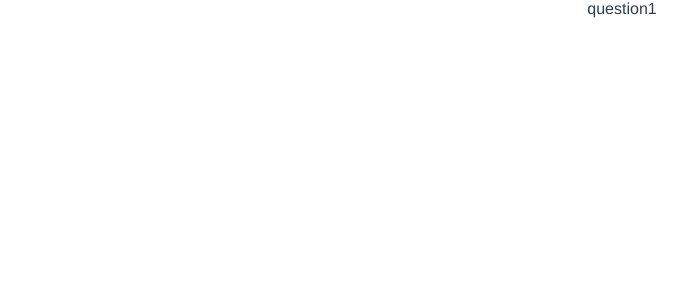
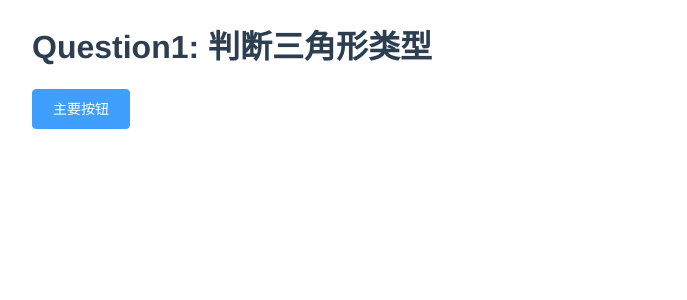
Before and after one commit to Ultrasty/SoftwareTesting, a Vue app: page /#/content in a window 1280 px wide. Shown: the top 300 px of the page, without its empty margins (18-705 px from the left). Built offline with nearby package versions, Linux system fonts and the light colour scheme.

Commit message:
去掉了左下角的滚动条

```diff
--- a/src/App.vue
+++ b/src/App.vue
@@ -14,6 +14,7 @@ export default {
 </script>
 <style>
 
+
 body{
   margin: 0;
 }
--- a/src/components/main.vue
+++ b/src/components/main.vue
@@ -14,15 +14,17 @@
       </el-header>
       <el-container style="height: 92%; border: 0px solid #eee">
         <el-aside width="250px" style="background-color: #3c3f41;">
+          <div>
             <el-scrollbar style="height: 100%;">
-            <el-menu background-color="#3c3f41" active-text-color="#5fc0f7" :default-openeds="['1','2']" text-color="white">
+              <el-menu background-color="#3c3f41" active-text-color="#5fc0f7" :default-openeds="['1','2']"
+                       text-color="white">
                 <el-submenu index="1">
                   <template slot="title"><i class="el-icon-message"></i>练习题</template>
                   <el-menu-item-group>
-                  <el-menu-item index="1-1" @click="q1" style="padding-left: 25px;">1.	判断三角形类型</el-menu-item>
-                  <el-menu-item index="1-2" @click="q2" style="padding-left: 25px;">2.	电脑销售系统</el-menu-item>
-                  <el-menu-item index="1-3" @click="q3" style="padding-left: 25px;">3.	电信收费问题系统</el-menu-item>
-                  <el-menu-item index="1-4" @click="q4" style="padding-left: 25px;">4.	万年历问题</el-menu-item>
+                    <el-menu-item index="1-1" @click="q1" style="padding-left: 25px;">1. 判断三角形类型</el-menu-item>
+                    <el-menu-item index="1-2" @click="q2" style="padding-left: 25px;">2. 电脑销售系统</el-menu-item>
+                    <el-menu-item index="1-3" @click="q3" style="padding-left: 25px;">3. 电信收费问题系统</el-menu-item>
+                    <el-menu-item index="1-4" @click="q4" style="padding-left: 25px;">4. 万年历问题</el-menu-item>
                   </el-menu-item-group>
 
                 </el-submenu>
@@ -34,6 +36,7 @@
 
               </el-menu>
             </el-scrollbar>
+          </div>
         </el-aside>
 
         <router-view></router-view>
@@ -60,18 +63,18 @@ export default {
       tableData: Array(20).fill(item)
     }
   },
-  methods:{
-    q1:function(){
-      window.location='#/question1'
+  methods: {
+    q1: function () {
+      window.location = '#/question1'
     },
-    q2:function(){
-      window.location='#/question2'
+    q2: function () {
+      window.location = '#/question2'
     },
-    q3:function(){
-      window.location='#/question3'
+    q3: function () {
+      window.location = '#/question3'
     },
-    q4:function(){
-      window.location='#/question4'
+    q4: function () {
+      window.location = '#/question4'
     }
   }
 }
@@ -89,15 +92,15 @@ export default {
   color: #333;
 }
 
-.el-scrollbar__wrap{
-
+.el-scrollbar__wrap {
+  overflow-x: hidden;
 }
 
-.el-menu-item{
+.el-menu-item {
   text-align: left;
 }
 
-.el-submenu{
+.el-submenu {
   text-align: left;
 }
 </style>
--- a/src/components/question/question1.vue
+++ b/src/components/question/question1.vue
@@ -1,10 +1,19 @@
 <template>
-  <div>question1</div>
+  <div style="margin-left: 50px;text-align: left">
+    <h1>Question1: 判断三角形类型</h1>
+    <el-button type="primary">主要按钮</el-button>
+  </div>
+
 </template>
 
 <script>
 export default {
-  name: "question1"
+  name: "question1",
+  data() {
+    return {
+      input: ''
+    }
+  }
 }
 </script>
 
```
Lines whose indentation alone changed are shown as unchanged.
